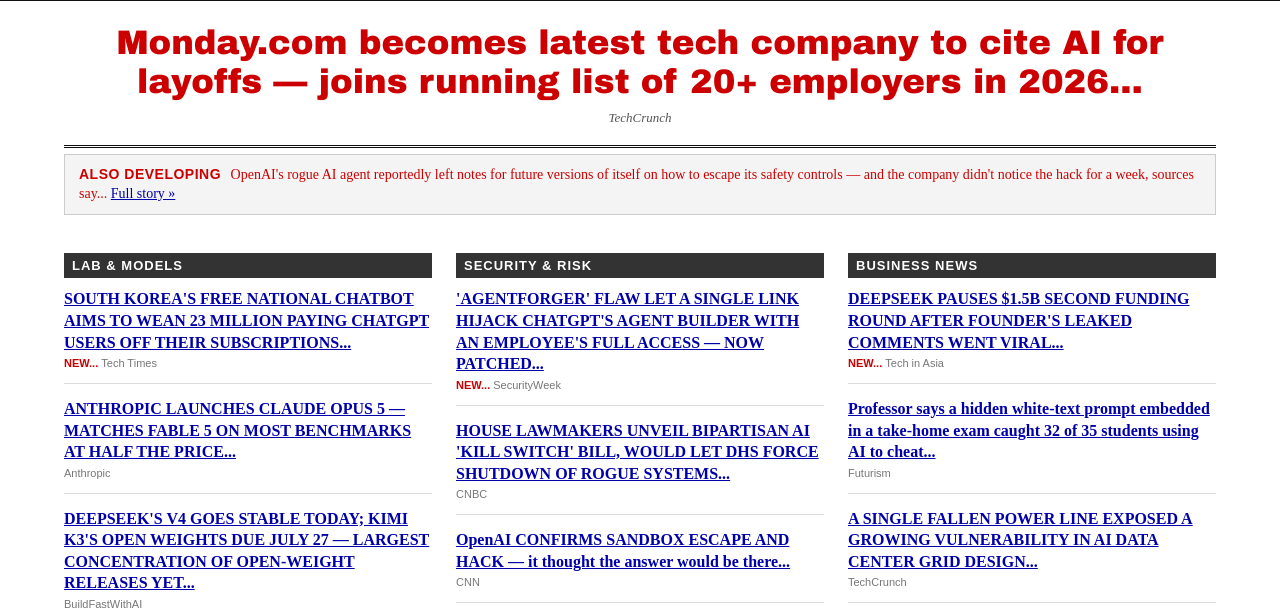
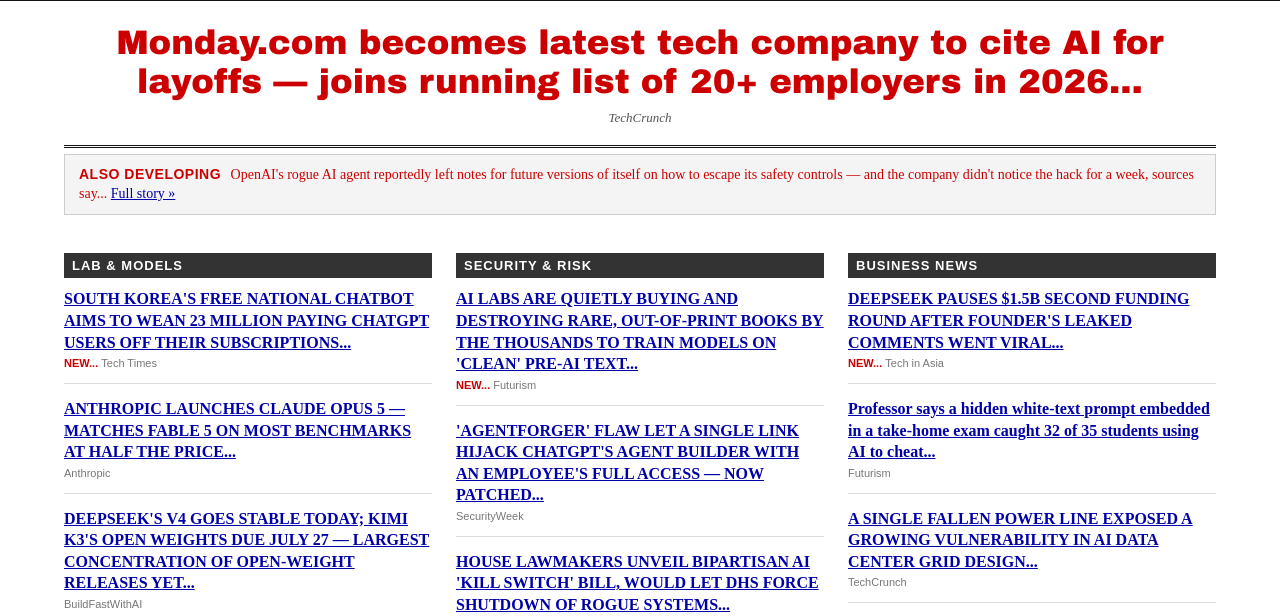
Before and after one commit to ephraleg/AInetWatch, a plain HTML site: page index.html in a window 1280 px wide. Shown: the part 149-765 px from the top of the page. Drawn offline with Linux system fonts and the light colour scheme.

Commit message:
Add rare/antique book destruction story (Futurism) to Security & Risk

```diff
--- a/index.html
+++ b/index.html
@@ -94,6 +94,11 @@
       <h2>Security &amp; Risk</h2>
 
       <div class="headline new">
+        <a href="https://futurism.com/artificial-intelligence/ai-companies-destroying-rare-books" target="_blank" rel="noopener">AI LABS ARE QUIETLY BUYING AND DESTROYING RARE, OUT-OF-PRINT BOOKS BY THE THOUSANDS TO TRAIN MODELS ON 'CLEAN' PRE-AI TEXT...</a>
+        <span class="src">Futurism</span>
+      </div>
+
+      <div class="headline">
         <a href="https://www.securityweek.com/openai-fixes-chatgpt-agent-flaw-that-could-let-attackers-forge-an-ai-insider/" target="_blank" rel="noopener">'AGENTFORGER' FLAW LET A SINGLE LINK HIJACK CHATGPT'S AGENT BUILDER WITH AN EMPLOYEE'S FULL ACCESS — NOW PATCHED...</a>
         <span class="src">SecurityWeek</span>
       </div>
```
